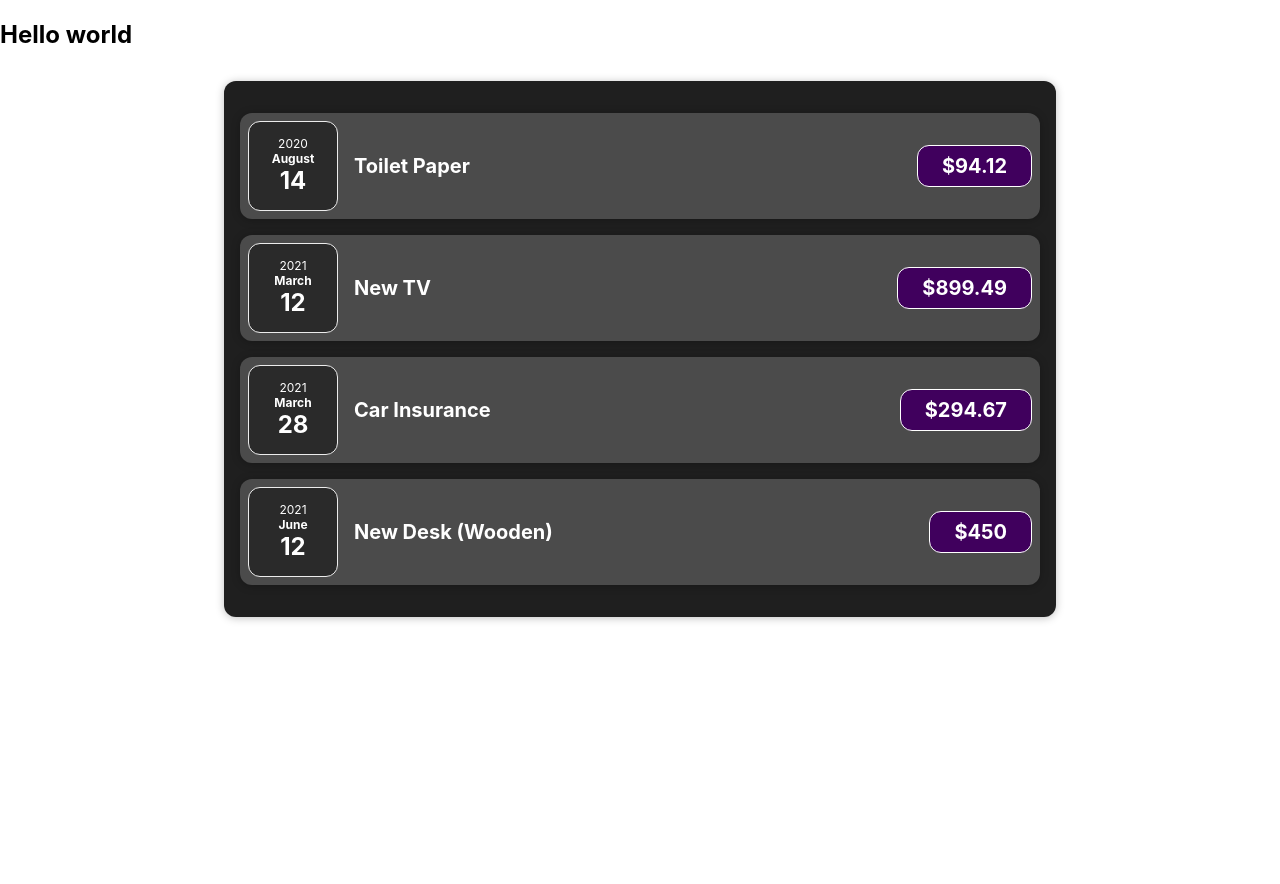
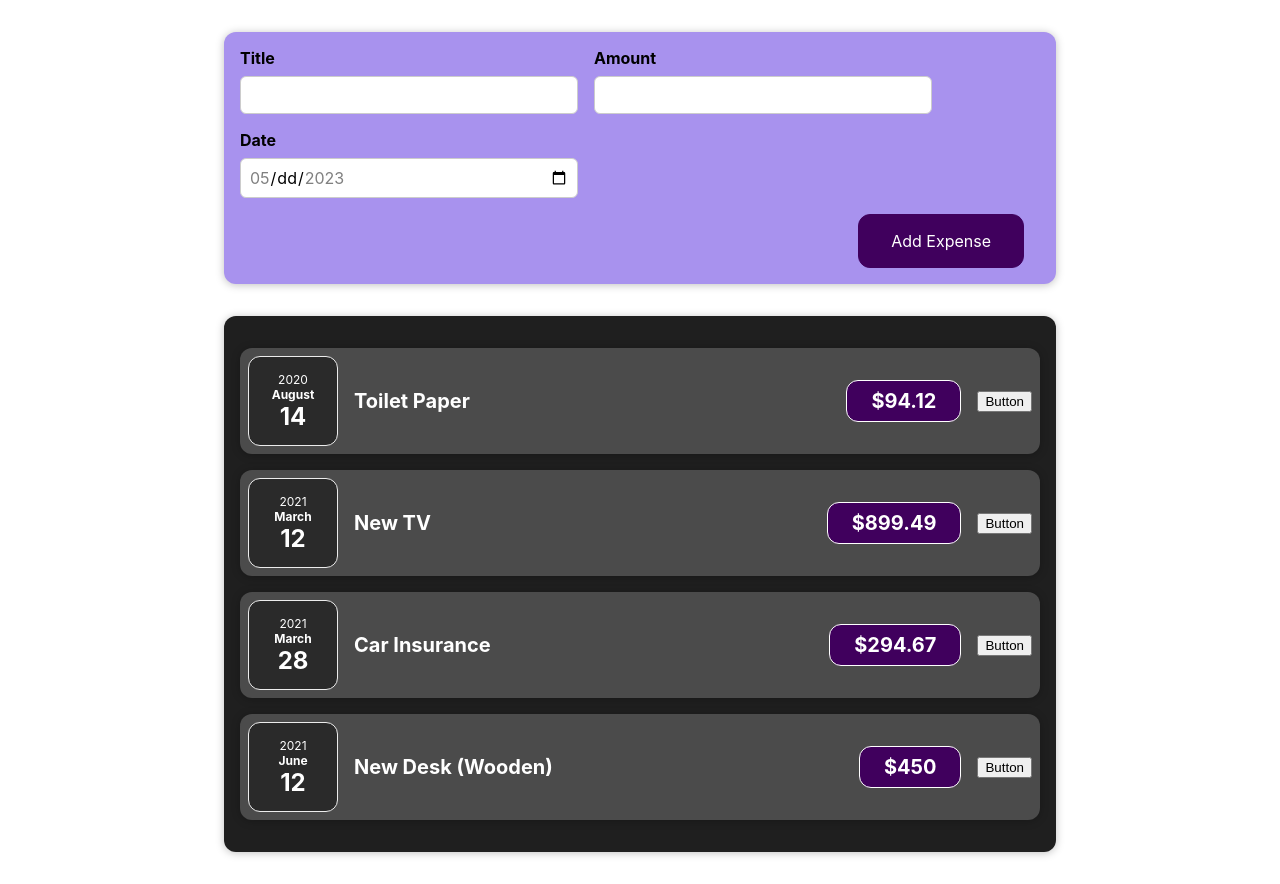
Before and after one commit to Z1linXu/React, a React (Create React App) app: page / in a window 1280 px wide. Before the commit the page ends 800 px from the top, so only its background shows below. Built offline with nearby package versions, Linux system fonts and the light colour scheme.

Commit message:
Adding Form

```diff
--- a/src/App.js
+++ b/src/App.js
@@ -1,4 +1,5 @@
 import Expenses from "./components/Expenses/Expenses";
+import NewExpenses from "./components/NewExpenses/NewExpenses";
 function App(){
   const expenses = [
     {
@@ -27,8 +28,10 @@
   ];
 return (
   <div>
-    <h2> Hello world</h2>
+
+    <NewExpenses />
     <Expenses items={expenses} />
+
   </div>
 );
 }
--- a/src/components/Expenses/ExpenseItem.js
+++ b/src/components/Expenses/ExpenseItem.js
@@ -1,14 +1,23 @@
 import './ExpenseItem.css';
 import ExpenseDate from './ExpenseDate';
 import Card from '../UI/Card';
+import React,{useState} from "react";
 function ExpenseItem(props){
+    const [title,setTitle] = useState(props.title);
+   function changeTitle (){
+        setTitle('Updated') ;
+   }
+
 
     return (
     <Card className="expense-item">
         <ExpenseDate date={props.date} />
         <div className="expense-item__description">
-            <h2>{props.title}</h2>
+            <h2>{title}</h2>
             <div className="expense-item__price">${props.amount}</div>
+            <button onClick={changeTitle}>Button</button>
+
+
         </div>
 
     </Card>
--- /dev/null
+++ b/src/components/NewExpenses/ExpenseForm.css
@@ -0,0 +1,27 @@
+
+.new-expense__controls {
+    display: flex;
+    flex-wrap: wrap;
+    gap: 1rem;
+    margin-bottom: 1rem;
+    text-align: left;
+}
+
+.new-expense__control label {
+    font-weight: bold;
+    margin-bottom: 0.5rem;
+    display: block;
+}
+
+.new-expense__control input {
+    font: inherit;
+    padding: 0.5rem;
+    border-radius: 6px;
+    border: 1px solid #ccc;
+    width: 20rem;
+    max-width: 100%;
+}
+
+.new-expense__actions {
+    text-align: right;
+}
--- /dev/null
+++ b/src/components/NewExpenses/ExpenseForm.js
@@ -0,0 +1,28 @@
+import React from "react";
+import './ExpenseForm.css';
+
+const ExpenseForm = () => {
+    return (
+        <form>
+            <div className="new-expense__controls">
+                <div className="new-expense__control">
+                    <label>Title</label>
+                    <input type='text'/>
+                </div>
+                <div className="new-expense__control">
+                    <label>Amount</label>
+                    <input type='number' min="0.01" step="0.01"/>
+                </div>
+                <div className="new-expense__control">
+                    <label>Date</label>
+                    <input type='date' min="2023-05-01" max="2023-05-08"/>
+                </div>
+            </div>
+            <div className="new-expense__actions">
+                <button type='submit'>Add Expense</button>
+            </div>
+        </form>
+    );
+};
+
+export default ExpenseForm;
--- /dev/null
+++ b/src/components/NewExpenses/NewExpenses.css
@@ -0,0 +1,38 @@
+.new-expense {
+    background-color: #a892ee;
+    padding: 1rem;
+    margin: 2rem auto;
+    width: 50rem;
+    max-width: 95%;
+    border-radius: 12px;
+    text-align: center;
+    box-shadow: 0 1px 8px rgba(0, 0, 0, 0.25);
+}
+
+.new-expense button {
+    font: inherit;
+    cursor: pointer;
+    padding: 1rem 2rem;
+    border: 1px solid #40005d;
+    background-color: #40005d;
+    color: white;
+    border-radius: 12px;
+    margin-right: 1rem;
+}
+
+.new-expense button:hover,
+.new-expense button:active {
+    background-color: #510674;
+    border-color: #510674;
+}
+
+.new-expense button.alternative {
+    color: #220131;
+    border-color: transparent;
+    background-color: transparent;
+}
+
+.new-expense button.alternative:hover,
+.new-expense button.alternative:active {
+    background-color: #ddb3f8;
+}
--- /dev/null
+++ b/src/components/NewExpenses/NewExpenses.js
@@ -0,0 +1,11 @@
+import React from "react";
+import './NewExpenses.css';
+import ExpenseForm from "./ExpenseForm";
+//import './ExpenseForm.css';
+const NewExpenses = () =>{
+    return (<div className="new-expense">
+        <ExpenseForm />
+    </div>
+    );
+};
+export default NewExpenses;
```
